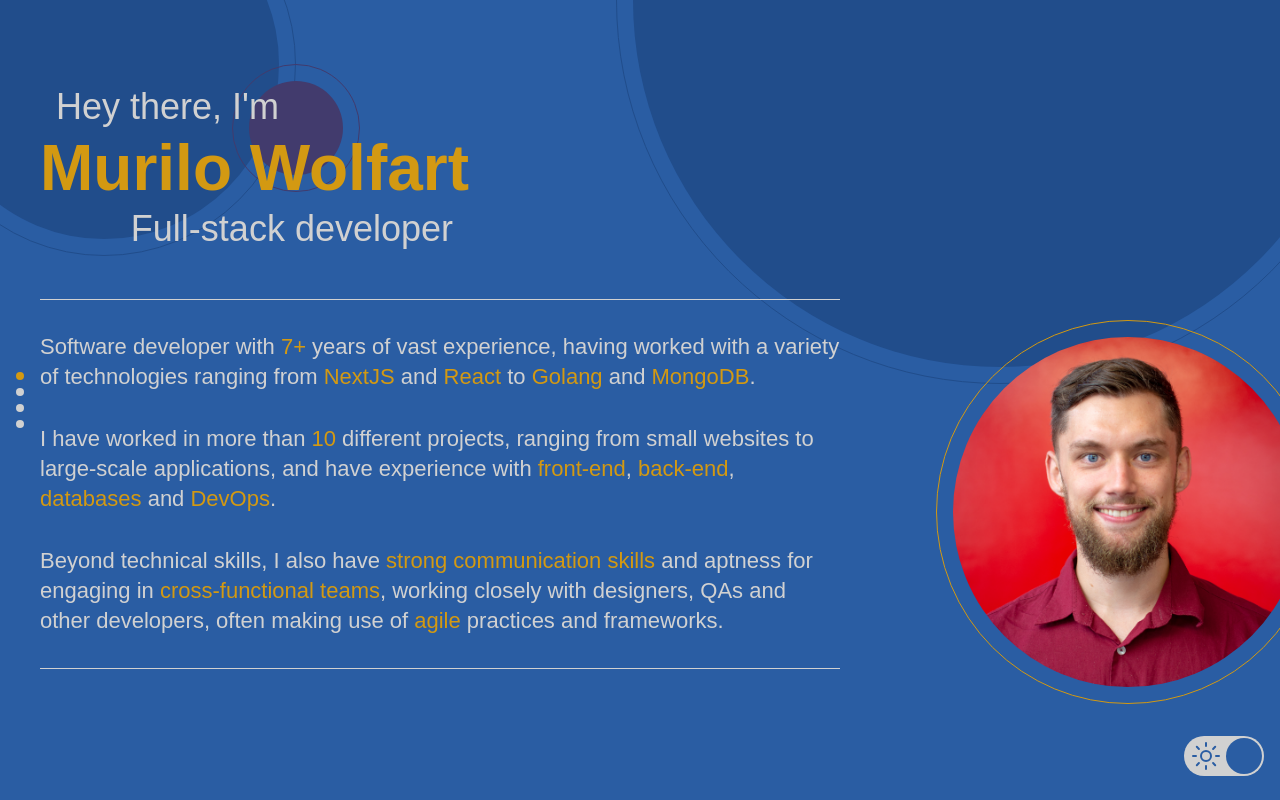
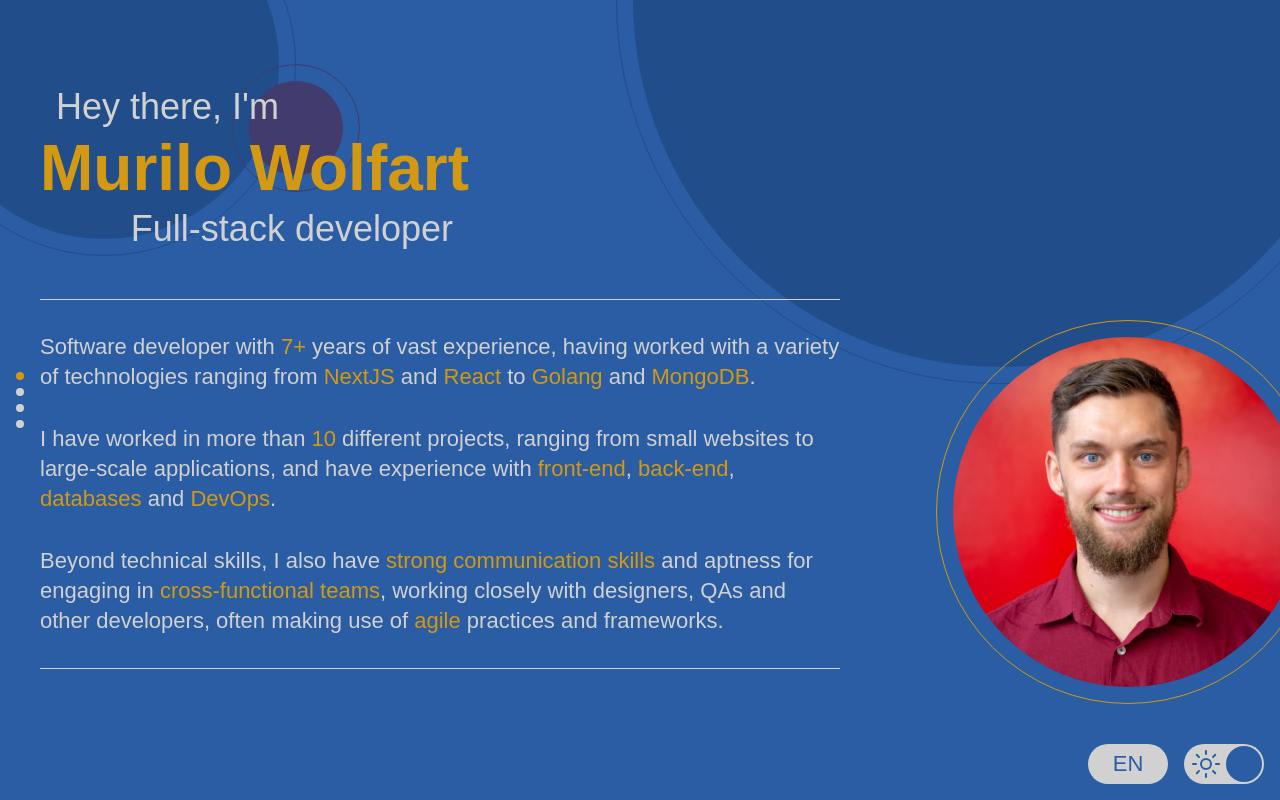
Before and after one commit to mwolfart/mwolfart.github.io, a React (Vite) app: page / in a window 1280 px wide. Built offline with nearby package versions, Linux system fonts and the light colour scheme; a web font is replaced by a local one.

Commit message:
feat: language switcher

```diff
--- a/src/App.tsx
+++ b/src/App.tsx
@@ -9,6 +9,7 @@ import { ThemeToggle } from "./components/theme-toggle/index.tsx";
 import { ProjectsPage } from "./components/page-projects/index.tsx";
 import { useMediaQuery } from "react-responsive";
 import { mediaQueries } from "./constants/breakpoints.ts";
+import { LanguageToggle } from "./components/language-toggle/index.tsx";
 
 function App() {
   const isScreenXl = useMediaQuery({ query: mediaQueries.xl });
@@ -21,7 +22,8 @@ function App() {
         <TechsPage />
         <ContactPage />
       </PageScroller>
-      <div className="absolute right-4 bottom-4">
+      <div className="absolute right-4 bottom-4 flex gap-4">
+        <LanguageToggle />
         <ThemeToggle />
       </div>
     </div>
--- /dev/null
+++ b/src/components/language-toggle/index.tsx
@@ -0,0 +1,51 @@
+import { useLayoutEffect, useState } from "react";
+import { useTranslation } from "react-i18next";
+import { getLanguageLabel } from "../../constants/languages";
+
+export const LanguageToggle = () => {
+  const [expanded, setExpanded] = useState(false);
+  const { i18n } = useTranslation();
+
+  const browserLanguage =
+    typeof navigator !== "undefined" &&
+    // eslint-disable-next-line @typescript-eslint/no-explicit-any
+    (navigator.language || (navigator as any).userLanguage);
+
+  useLayoutEffect(() => {
+    if (browserLanguage) {
+      i18n.changeLanguage(browserLanguage);
+    }
+  }, [browserLanguage, i18n]);
+
+  const menuClasses = [
+    "absolute transition -top-24 left-0 right-0 flex flex-col gap-1 bg-copy rounded-lg text-background",
+    expanded
+      ? "opacity-100 pointer-events-auto"
+      : "opacity-0 pointer-events-none",
+  ];
+
+  return (
+    <button
+      className="relative rounded-full w-20 bg-copy text-background h-10 cursor-pointer"
+      onClick={() => {
+        setExpanded(!expanded);
+      }}
+    >
+      {getLanguageLabel(i18n.language)}
+      <div className={menuClasses.join(" ")}>
+        <button
+          onClick={() => i18n.changeLanguage("en-US")}
+          className="h-10 cursor-pointer"
+        >
+          EN
+        </button>
+        <button
+          onClick={() => i18n.changeLanguage("pt-BR")}
+          className="h-10 cursor-pointer"
+        >
+          PT
+        </button>
+      </div>
+    </button>
+  );
+};
--- /dev/null
+++ b/src/constants/languages.ts
@@ -0,0 +1,12 @@
+export const getLanguageLabel = (language: string) => {
+  switch (language) {
+    case "en":
+    case "en-US":
+      return "EN";
+    case "pt":
+    case "pt-BR":
+      return "PT";
+    default:
+      return language;
+  }
+};
```
